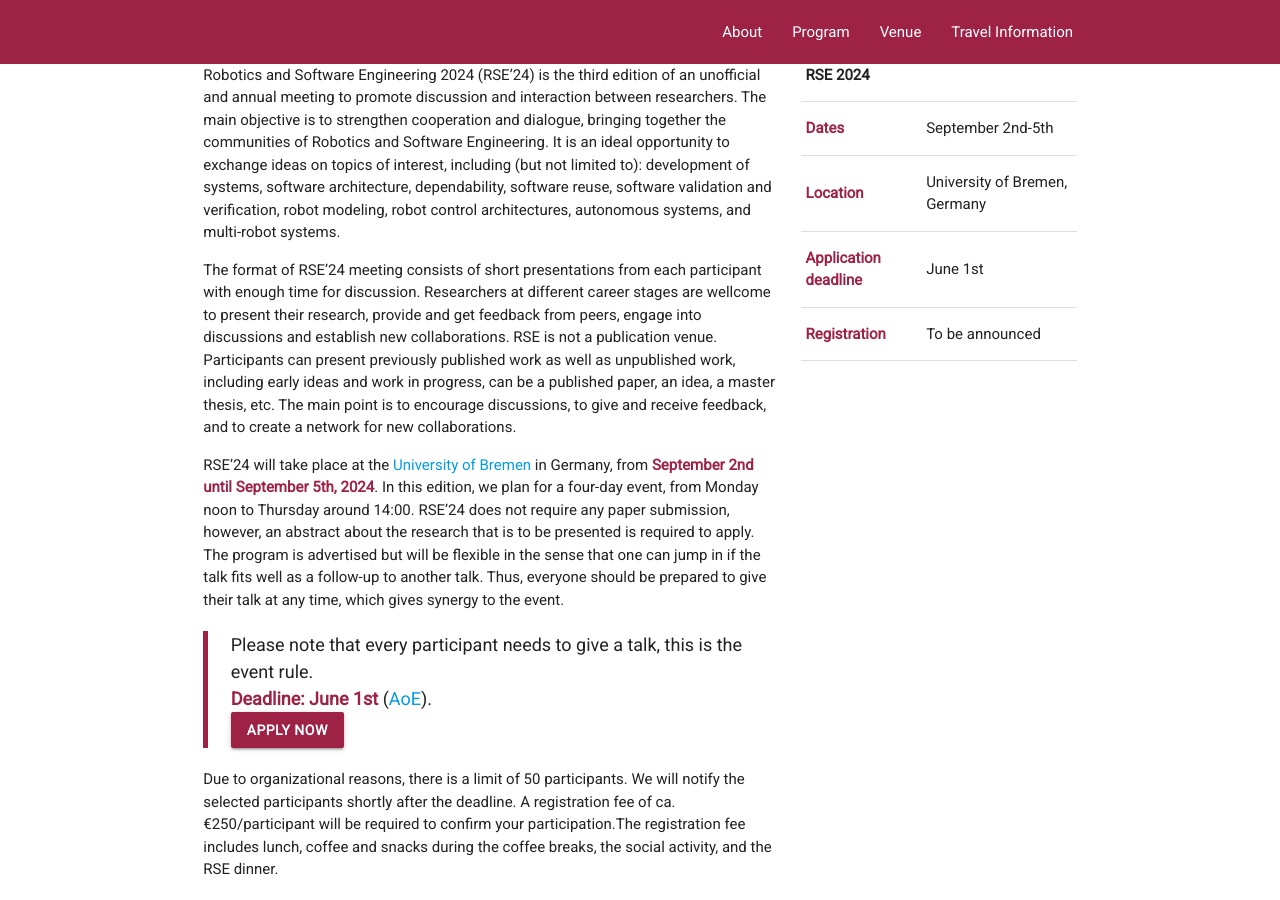
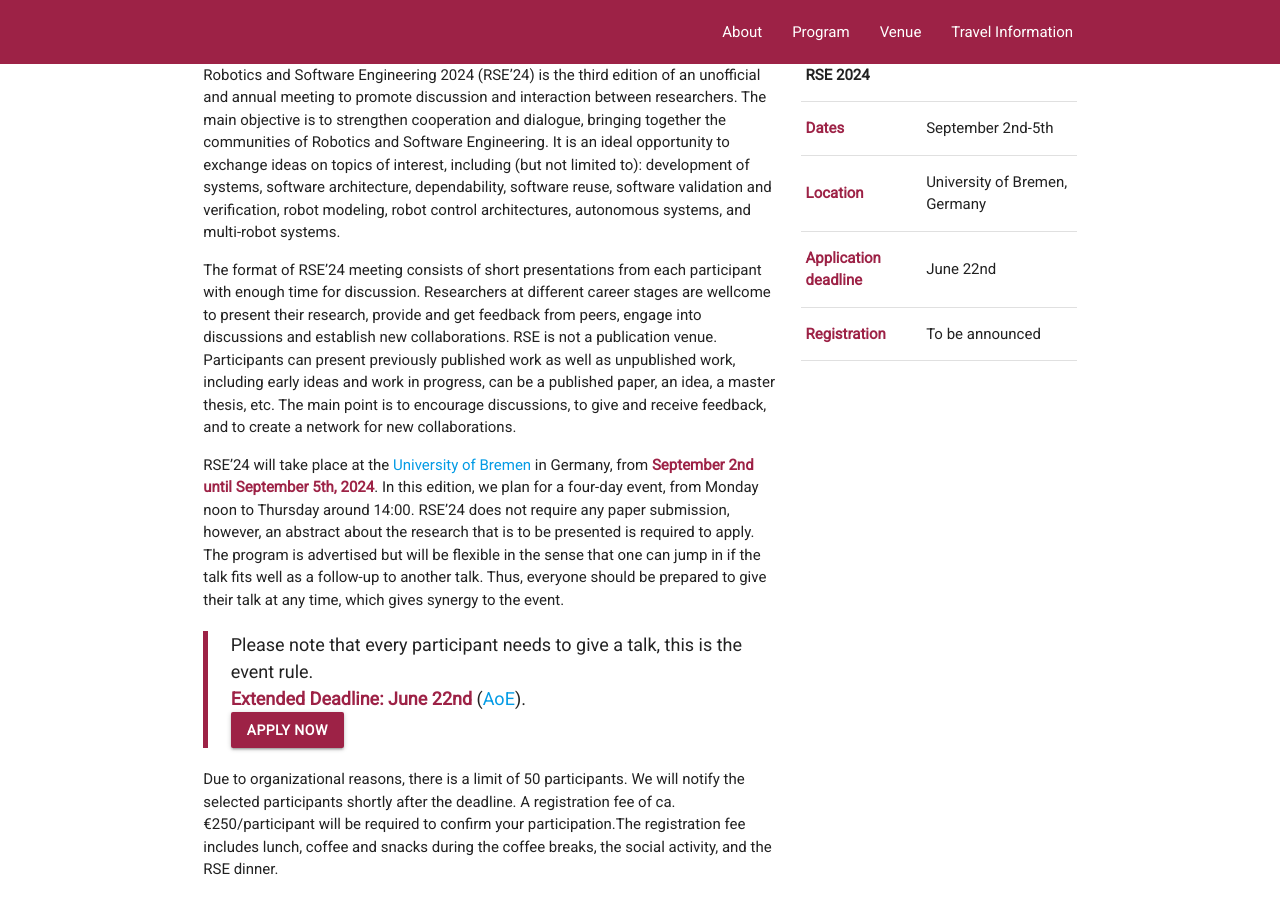
Before and after one commit to rsemeeting/rse2025, a Jekyll site: the page built from index.md, in a window 1280 px wide and 900 px high, scrolled down 631 px. Built offline with Jekyll 4.4.1, drawn with Linux system fonts in a browser that asks for light colours.

Commit message:
Add extended deadline

```diff
--- a/_config.yaml
+++ b/_config.yaml
@@ -11,7 +11,7 @@ year: "2024"
 dates: September 2nd-5th
 venue: University of Bremen, Germany
 copyright: Conference Organizers
-deadline: June 1st
+deadline: June 22nd
 
 # Color settings
 color:
--- a/index.md
+++ b/index.md
@@ -22,7 +22,7 @@ RSE'24 does not require any paper submission, however, an abstract about the res
 The program is advertised but will be flexible in the sense that one can jump in if the talk fits well as a follow-up to another talk. Thus, everyone should be prepared to give their talk at any time, which gives synergy to the event.
 
 > Please note that every participant needs to give a talk, this is the event rule.
-> **Deadline: June 1st** ([AoE](https://time.is/Anywhere_on_Earth)).
+> **Extended Deadline: June 22nd** ([AoE](https://time.is/Anywhere_on_Earth)).
 > <a href="{{site.registration-page}}" class="btn" style="font-weight:bold; background-color: {{site.color.primary-dark}}">Apply Now</a>
 
 Due to organizational reasons,  there is a limit of 50 participants.  We will notify the selected participants shortly after the deadline. A registration fee of ca. €250/participant will be required to confirm your participation.The registration fee includes lunch, coffee and snacks during the coffee breaks, the social activity, and the RSE dinner.
```
